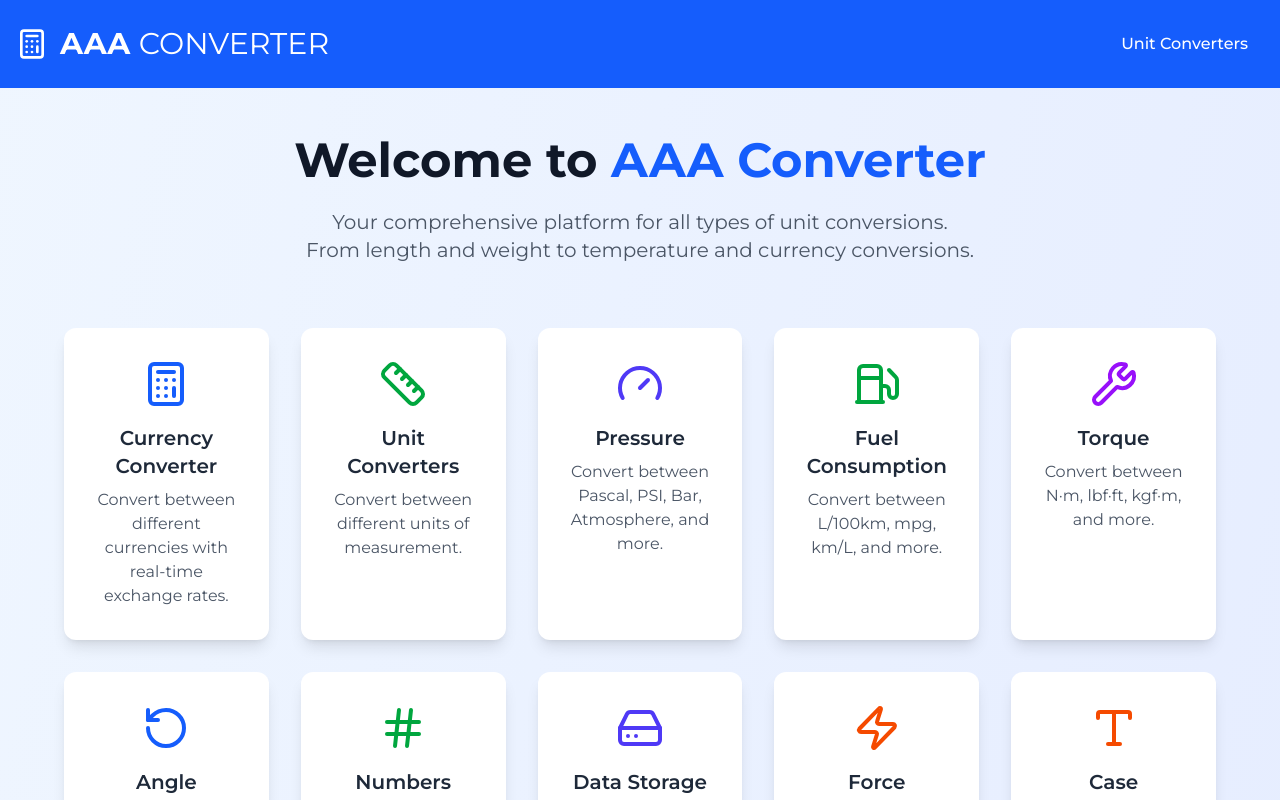
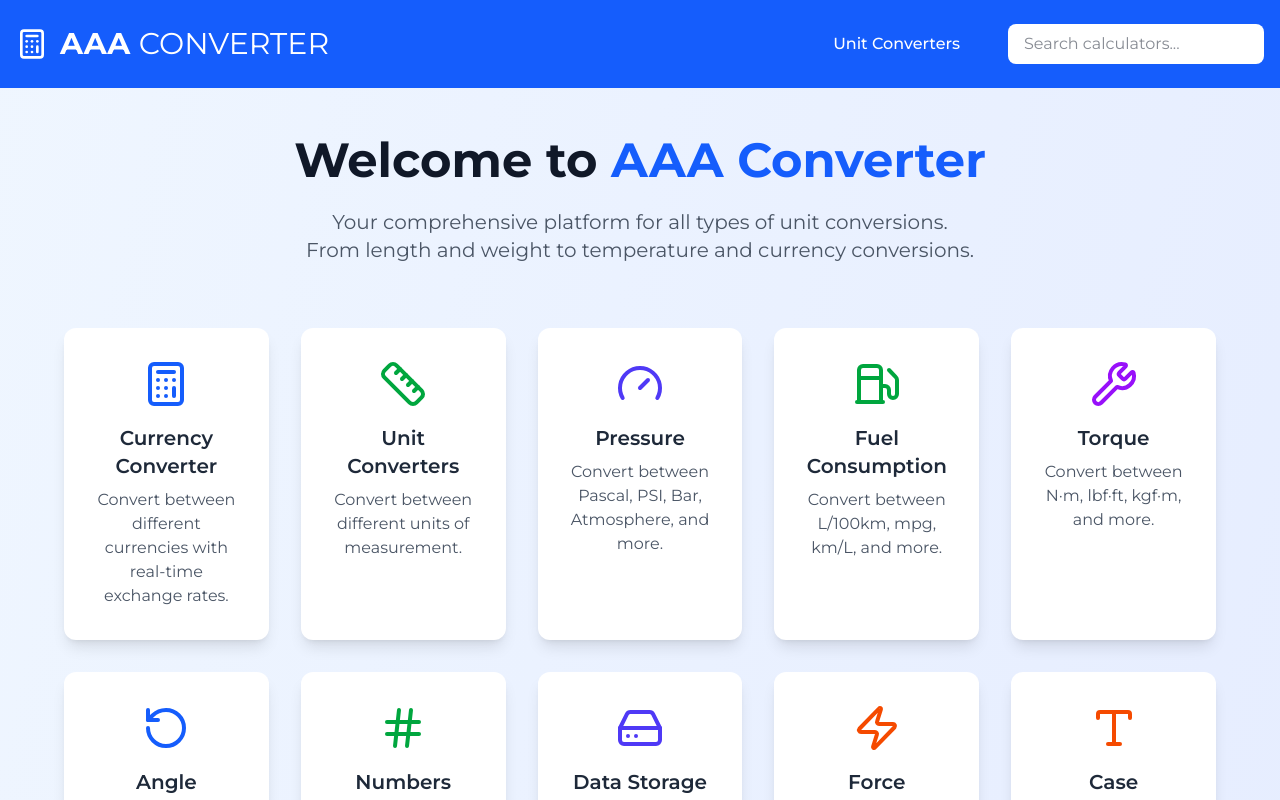
Before and after one commit to Aninhassain/converter, a Next.js app: page / in a window 1280 px wide. Shown: the top 800 px of the page. Built offline with nearby package versions, Linux system fonts and the light colour scheme.

Commit message:
feat(Header): add search functionality with suggestions for calculators

```diff
--- a/src/components/Header.tsx
+++ b/src/components/Header.tsx
@@ -1,11 +1,127 @@
+
+"use client";
+import { useState, useMemo, useRef } from "react";
+import { useRouter } from "next/navigation";
 import { Calculator } from "lucide-react";
 import Link from "next/link";
 
+
+// List of calculators for search suggestions
+const calculators = [
+  { name: "Currency Converter", path: "/currency" },
+  { name: "Unit Converters", path: "/converters" },
+  { name: "Pressure", path: "/pressure" },
+  { name: "Fuel Consumption", path: "/fuel-consumption" },
+  { name: "Torque", path: "/torque" },
+  { name: "Angle", path: "/angle" },
+  { name: "Numbers Converter", path: "/number-converter" },
+  { name: "Data Storage", path: "/data-storage" },
+  { name: "Force Converter", path: "/force" },
+  { name: "Case Converter", path: "/case" },
+  { name: "Time Converter", path: "/time" },
+  { name: "Dynamic Viscosity", path: "/viscosity-dynamic" },
+  { name: "Kinematic Viscosity", path: "/viscosity-kinematic" },
+  { name: "Surface Tension", path: "/surface-tension" },
+  { name: "Permeability", path: "/permeability" },
+  { name: "Luminance", path: "/luminance" },
+  { name: "Luminous Intensity", path: "/luminous-intensity" },
+  { name: "Illumination", path: "/illumination" },
+  { name: "Image Resolution", path: "/image-resolution" },
+  { name: "Frequency & Wavelength", path: "/frequency-wavelength" },
+  { name: "Radiation Dose", path: "/radiation" },
+  { name: "Radiation Activity", path: "/radiation-activity" },
+  { name: "Radiation Exposure", path: "/radiation-exposure" },
+  { name: "Absorbed Dose", path: "/radiation-absorbed-dose" },
+  { name: "Sound Level", path: "/sound" },
+  { name: "Electric Charge", path: "/electric-charge" },
+  { name: "Linear Charge Density", path: "/linear-charge-density" },
+  { name: "Surface Charge Density", path: "/surface-charge-density" },
+  { name: "Volume Charge Density", path: "/volume-charge-density" },
+  { name: "Electric Current", path: "/electric-current" },
+  { name: "Linear Current Density", path: "/linear-current-density" },
+  { name: "Surface Current Density", path: "/surface-current-density" },
+  { name: "Electric Field Strength", path: "/electric-field-strength" },
+  { name: "Electric Potential", path: "/electric-potential" },
+  { name: "Electric Resistance", path: "/electric-resistance" },
+  { name: "Electric Resistivity", path: "/electric-resistivity" },
+  { name: "Electric Conductance", path: "/electric-conductance" },
+  { name: "Electric Conductivity", path: "/electric-conductivity" },
+  { name: "Electrostatic Capacitance", path: "/electrostatic-capacitance" },
+  { name: "Inductance", path: "/inductance" },
+  { name: "Magnetomotive Force", path: "/magnetomotive-force" },
+  { name: "Magnetic Field Strength", path: "/magnetic-field-strength" },
+  { name: "Magnetic Flux", path: "/magnetic-flux" },
+  { name: "Magnetic Flux Density", path: "/magnetic-flux-density" },
+  { name: "Length", path: "/length" },
+  { name: "Weight & Mass", path: "/weight" },
+  { name: "Temperature", path: "/temperature" },
+  { name: "Area", path: "/area" },
+  { name: "Volume", path: "/volume" },
+  { name: "Moment of Inertia", path: "/moment-of-inertia" },
+  { name: "Prefixes", path: "/prefixes" },
+  { name: "Data Transfer", path: "/data-transfer" },
+  { name: "Typography", path: "/typography" },
+  { name: "Lumber Volume", path: "/volume-lumber" },
+  { name: "Energy Converter", path: "/energy" },
+  { name: "Power Converter", path: "/power" },
+  { name: "Speed Converter", path: "/speed" },
+  { name: "Angular Velocity", path: "/velocity-angular" },
+  { name: "Acceleration", path: "/acceleration" },
+  { name: "Angular Acceleration", path: "/acceleration-angular" },
+  { name: "Density Converter", path: "/density" },
+  { name: "Specific Volume", path: "/specific-volume" },
+  { name: "Moment of Force (Torque)", path: "/moment-of-force" },
+  { name: "Fuel Efficiency (Mass)", path: "/fuel-efficiency-mass" },
+  { name: "Fuel Efficiency (Volume)", path: "/fuel-efficiency-volume" },
+  { name: "Temperature Interval", path: "/temperature-interval" },
+  { name: "Volume (Dry)", path: "/volume-dry" },
+  { name: "Thermal Expansion", path: "/thermal-expansion" },
+  { name: "Thermal Resistance", path: "/thermal-resistance" },
+  { name: "Thermal Conductivity", path: "/thermal-conductivity" },
+  { name: "Specific Heat Capacity", path: "/specific-heat-capacity" },
+  { name: "Heat Density", path: "/heat-density" },
+  { name: "Heat Flux Density", path: "/heat-flux-density" },
+  { name: "Heat Transfer Coefficient", path: "/heat-transfer-coefficient" },
+  { name: "Flow Converter", path: "/flow" },
+  { name: "Flow (Mass) Converter", path: "/flow-mass" },
+  { name: "Flow (Molar) Converter", path: "/flow-molar" },
+  { name: "Mass Flux Density", path: "/mass-flux-density" },
+  { name: "Concentration (Molar)", path: "/concentration-molar" },
+  { name: "Concentration (Solution)", path: "/concentration-solution" },
+];
+
 const Header = () => {
+  const [search, setSearch] = useState("");
+  const [showSuggestions, setShowSuggestions] = useState(false);
+  const router = useRouter();
+  const inputRef = useRef(null);
+
+  const suggestions = useMemo(() => {
+    if (!search.trim()) return [];
+    return calculators.filter((c) =>
+      c.name.toLowerCase().includes(search.trim().toLowerCase())
+    );
+  }, [search]);
+
+  const handleSelect = (path: string) => {
+    setSearch("");
+    setShowSuggestions(false);
+    router.push(path);
+  };
+
+  const handleKeyDown = (e: React.KeyboardEvent<HTMLInputElement>) => {
+    if (e.key === "Enter" && suggestions.length > 0) {
+      handleSelect(suggestions[0].path);
+    }
+    if (e.key === "Escape") {
+      setShowSuggestions(false);
+    }
+  };
+
   return (
     <header className="bg-blue-600 text-white shadow-lg">
       <div className="container mx-auto px-4 py-6">
-        <div className="flex items-center justify-between">
+        <div className="flex items-center justify-between gap-4">
           <Link href="/" className="flex items-center gap-3 hover:opacity-90 transition-opacity">
             <Calculator className="h-8 w-8" />
             <h1 className="text-3xl font-bold">
@@ -13,14 +129,41 @@ const Header = () => {
               <span className="font-normal"> CONVERTER</span>
             </h1>
           </Link>
-
-          <nav className="flex items-center gap-4">
+          <nav className="flex items-center gap-4 flex-1 justify-end">
             <Link
               href="/converters"
               className="px-4 py-2 rounded-lg hover:bg-white/10 transition-colors font-medium"
             >
               Unit Converters
             </Link>
+            {/* Search bar at extreme right */}
+            <div className="relative ml-4 w-64">
+              <input
+                ref={inputRef}
+                type="text"
+                className="w-full px-4 py-2 rounded-lg bg-white text-gray-900 focus:outline-none focus:ring-2 focus:ring-blue-300"
+                placeholder="Search calculators..."
+                value={search}
+                onChange={e => { setSearch(e.target.value); setShowSuggestions(true); }}
+                onFocus={() => setShowSuggestions(true)}
+                onBlur={() => setTimeout(() => setShowSuggestions(false), 100)}
+                onKeyDown={handleKeyDown}
+                aria-label="Search calculators"
+              />
+              {showSuggestions && suggestions.length > 0 && (
+                <ul className="absolute z-10 left-0 right-0 bg-white text-gray-900 rounded-lg shadow-lg mt-1 max-h-60 overflow-y-auto border border-blue-200">
+                  {suggestions.map((s, idx) => (
+                    <li
+                      key={s.path}
+                      className="px-4 py-2 cursor-pointer hover:bg-blue-100"
+                      onMouseDown={() => handleSelect(s.path)}
+                    >
+                      {s.name}
+                    </li>
+                  ))}
+                </ul>
+              )}
+            </div>
           </nav>
         </div>
       </div>
```
